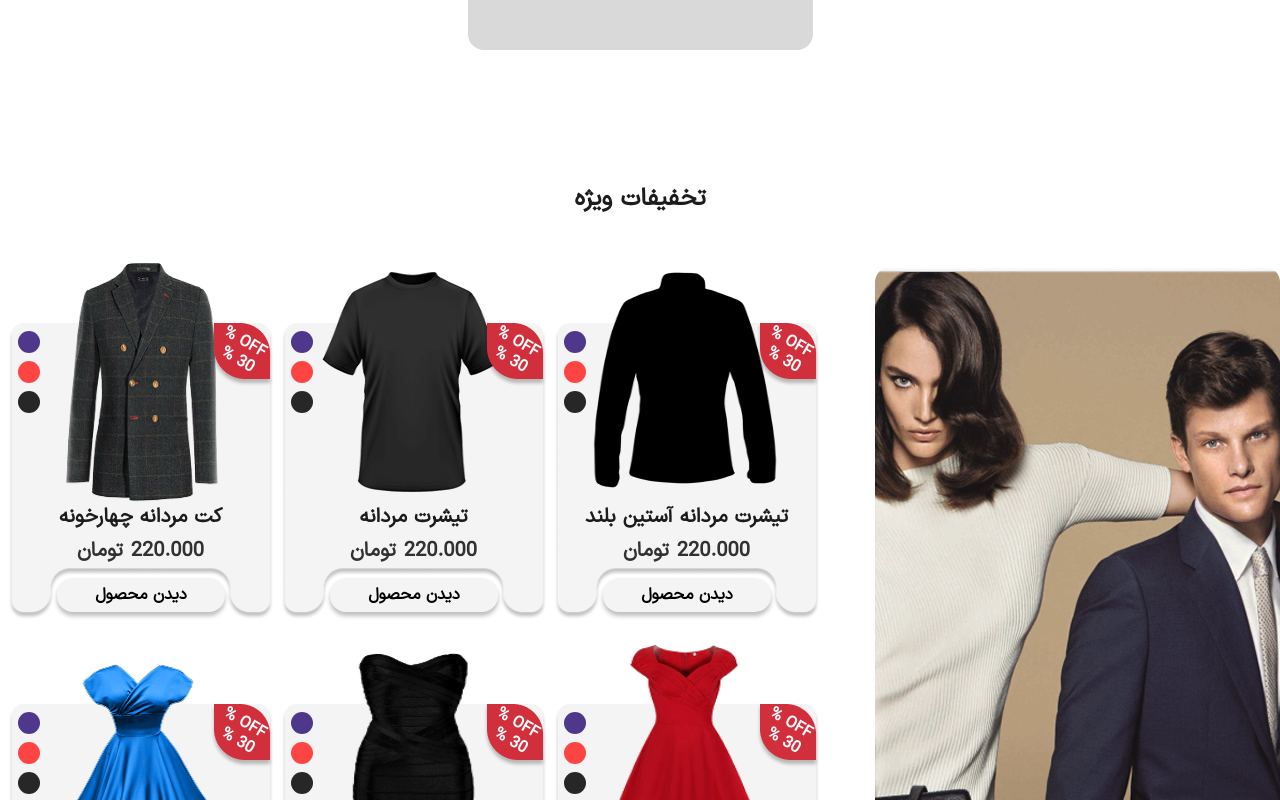
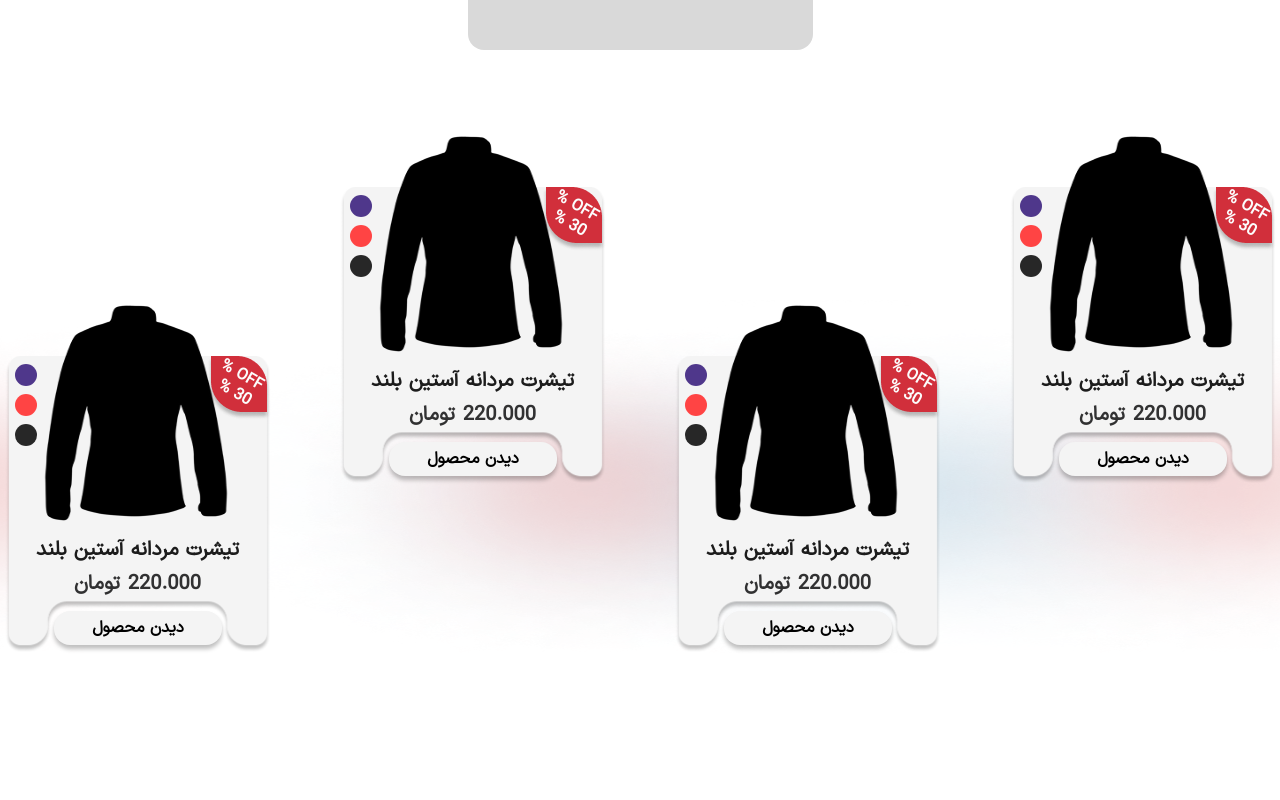
Before and after one commit to Nasrinmzd/iran_lebas, a React (Vite) app: page / in a window 1280 px wide. Shown: the part 1592-2392 px from the top of the page. Built offline with nearby package versions, Linux system fonts and the light colour scheme; a web font is replaced by a local one.

Commit message:
Add CategoriCart Section to the Project

```diff
--- a/src/components/templates/index/AboutUs.jsx
+++ b/src/components/templates/index/AboutUs.jsx
@@ -2,7 +2,7 @@ import Button from "../../../ui/Button";
 
 function AboutUs() {
   return (
-    <section className="flex justify-center items-center mb-[150px]  bg-[url(/images/bgabout.png),_url(/images/bgabout1.png)] bg-no-repeat bg-[position:left,_right]">
+    <section className="flex justify-center items-center mb-[150px] bg-[url(/images/bgabout.png),_url(/images/bgabout1.png)] bg-no-repeat bg-[position:left,_right]">
       <div className="w-[1072px] h-[381px] flex justify-center items-center">
         <img className="w-[381px] h-[381px] ml-8" src="/images/aboutus.png" alt="" />
         <div>
--- a/src/components/templates/index/CategoriCart.jsx
+++ b/src/components/templates/index/CategoriCart.jsx
@@ -1,9 +1,29 @@
+import ProductsCart from "../ProductsCart";
+
 function CategoriCart() {
-    return (
-        <div>
+  const categoriCartData = {
+    title: "تیشرت مردانه آستین بلند",
+    img: "/images/blooz.png",
+  };
 
-        </div>
-    )
+  return (
+    <section className="flex justify-center mb-[150px] mt-[250px] gap-[70px] bg-[url(/images/bgpink.png),_url(/images/bgblue1.png)] bg-[center_top_1rem] bg-repeat-round">
+      <div className="relative bottom-[169px]">
+        <ProductsCart
+          title={categoriCartData.title}
+          img={categoriCartData.img}
+        />
+      </div>
+      <ProductsCart title={categoriCartData.title} img={categoriCartData.img} />
+      <div className="relative bottom-[169px]">
+        <ProductsCart
+          title={categoriCartData.title}
+          img={categoriCartData.img}
+        />
+      </div>
+      <ProductsCart title={categoriCartData.title} img={categoriCartData.img} />
+    </section>
+  );
 }
 
-export default CategoriCart
+export default CategoriCart;
```
Also changed, not shown: public/images/bgblue1.png (added), public/images/bgpink.png (added).
